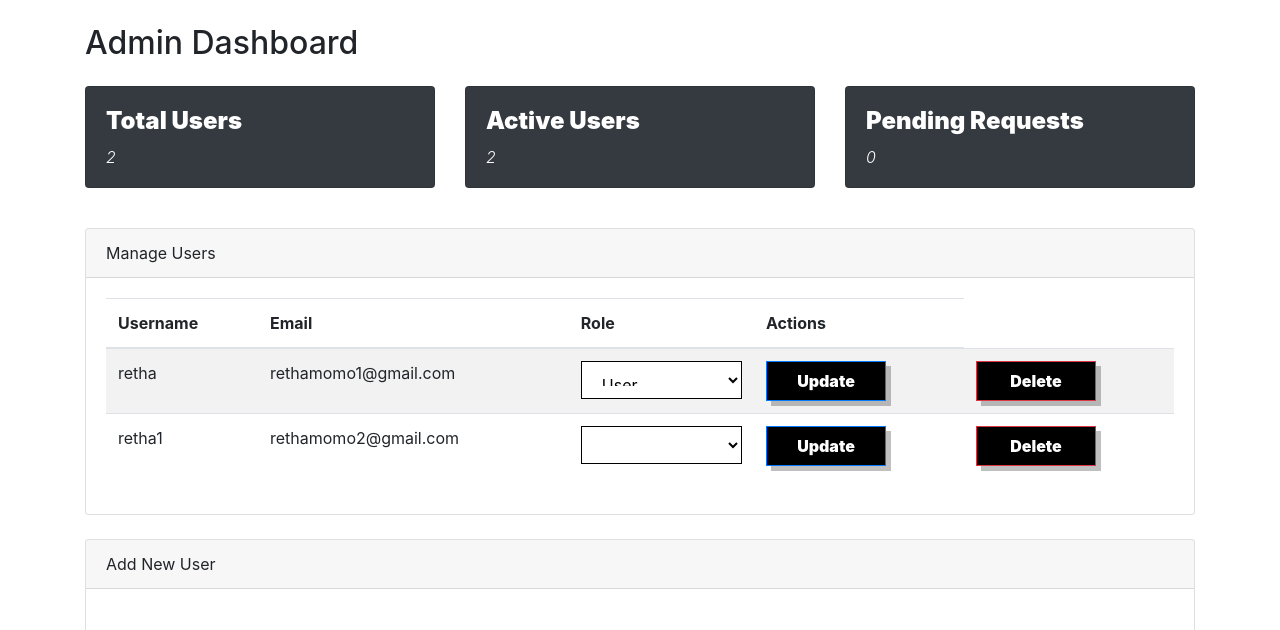
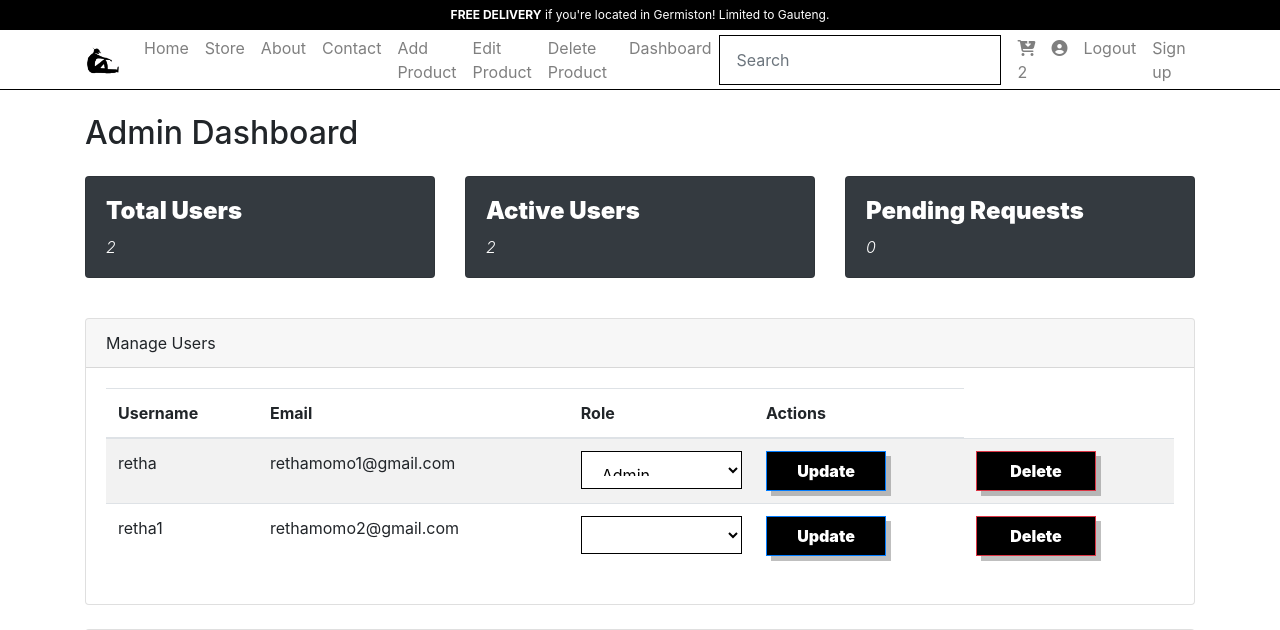
Before and after one commit to Mdue17/ecom-site, a Flask app: page /dashboard in a window 1280 px wide. Shown: the top 630 px of the page. Run offline with Flask 3, Linux system fonts and the light colour scheme; a user stored in the database is signed in; lists and menus that the app fills with data are empty; some libraries are stand-ins or nearby versions.

Commit message:
dash update

```diff
--- a/routes/admin.py
+++ b/routes/admin.py
@@ -44,23 +44,26 @@ def dashboard():
         users= User.query.all(),
         form = SignupForm(),
         role_form = AddRoleForm(),
-        roles = reversed(roles)
+        roles = reversed(roles),
+        user = current_user
     )
 
 @admin_bp.route('/update_role', methods=['POST'])
 @login_required
+@admin_only
 def update_role():
-
     user_id = request.form.get('user_id')
-    new_role = request.form.get('role')
+    new_role_id = request.form.get('role')
 
     user = User.query.get(user_id)
-    if user:
-        user.role = new_role
+    new_role = Role.query.get(new_role_id)
+
+    if user and new_role:
+        user.role_id = new_role.id  # Correctly update the role_id
         db.session.commit()
-        flash(f'Role updated to {new_role} for {user.username}', 'success')
+        flash(f'Role updated to {new_role.name} for {user.username}', 'success')
     else:
-        flash('User not found', 'danger')
+        flash('User or Role not found', 'danger')
 
     return redirect(url_for('admin.dashboard'))
 
@@ -136,7 +139,7 @@ def add():
             flash('Product added successfully!', 'success')
             return redirect(url_for('admin.add', form=form, categories=category))
 
-    return render_template('admin/add.html', form=form, categories=Category.query.all())
+    return render_template('admin/add.html', form=form, categories=Category.query.all(), user=current_user)
 
 def db_processing(item, save_bool=True):
     """Add or delete an item from the database"""
@@ -189,7 +192,7 @@ def delete():
         else:
             flash("Product not found", "danger")
 
-    return render_template('admin/delete.html', product=product, categories=Category.query.all(), columns=columns, products=ShopItems.query.all())
+    return render_template('admin/delete.html', product=product, categories=Category.query.all(), columns=columns, products=ShopItems.query.all(), user=current_user)
 
 
 
@@ -229,7 +232,7 @@ def edit():
         else:
             flash("Product not found", "danger")
 
-    return render_template('admin/edit.html', form=form, product=product, categories=Category.query.all())
+    return render_template('admin/edit.html', form=form, product=product, categories=Category.query.all(), user=current_user, roles=Role.query.all())
 
 @admin_bp.route('/admin/update/<int:product_id>', methods=['POST', 'GET'])
 def update(product_id):
--- a/routes/public.py
+++ b/routes/public.py
@@ -133,7 +133,7 @@ def store():
 def product(product_id):
     product = ShopItems.query.get(product_id)
     category = Category.query.get(product.category_id)
-    return render_template("public/product.html", product=product, category=category)
+    return render_template("public/product.html", product=product, category=category, user=current_user)
 
 
 @public_bp.route("/cart")
--- a/templates/admin/dashboard.html
+++ b/templates/admin/dashboard.html
@@ -1,6 +1,6 @@
 {% extends 'base.html' %}
 
-{% block content %}
+{% block content %}{% include 'includes/navbar.html' %}
 <div class="container mt-4">
     <h2 class="mb-4">Admin Dashboard</h2>
 
@@ -57,19 +57,21 @@
 
                                 <select name="role" class="form-control d-inline w-auto">
                                     {% for role in roles %}
-                                    <option value="roles[1].name" >{{ role.name }}</option>
+                                        <option value="{{ role.id }}" {% if user.role_id == role.id %}selected{% endif %}>
+                                            {{ role.name }}
+                                        </option>
                                     {% endfor %}
                                 </select>
+
                                 <td><button type="submit" class="btn btn-primary btn-sm">Update</button></td>
                             </form>
-
+<td>
                             <form method="POST" action="{{ url_for('admin.delete_user', user_id=user.id) }}" >
                                 {{ form.hidden_tag() }}
                                 <input type="hidden" name="user_id" value="{{ user.id }}">
-                                <td><button type="submit" class="btn btn-danger btn-sm">Delete</button></td>
-                            </form>
+                                <button type="submit" class="btn btn-danger btn-sm">Delete</button>
+                            </form></td>
 
-                        </td>
                     </tr>
                     {% endfor %}
                 </tbody>
```
Also changed, not shown: instance/shop.db.
